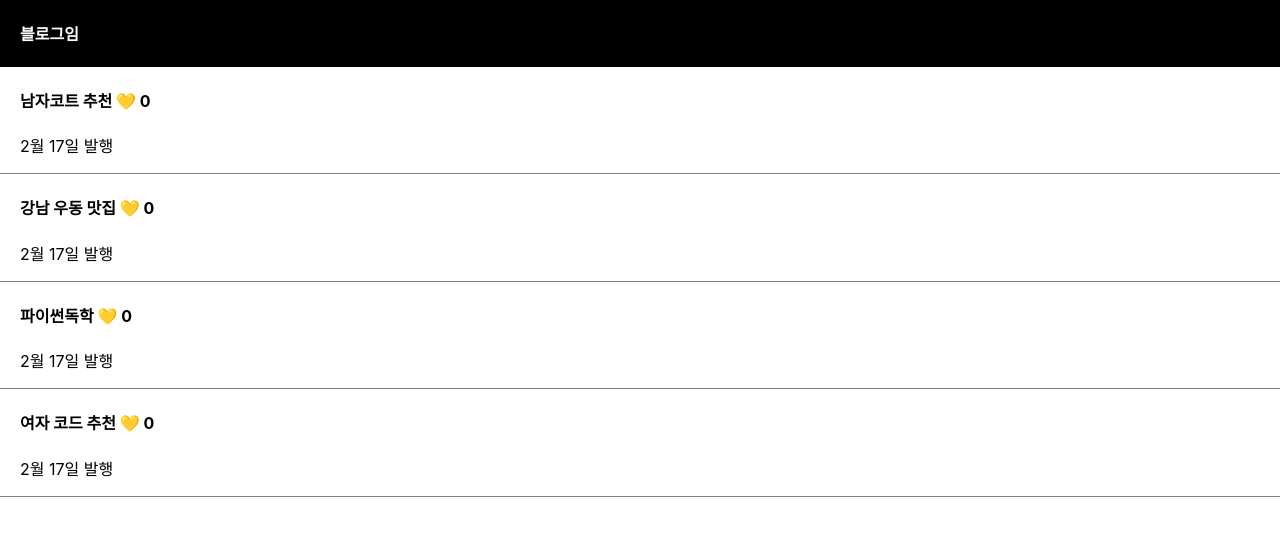
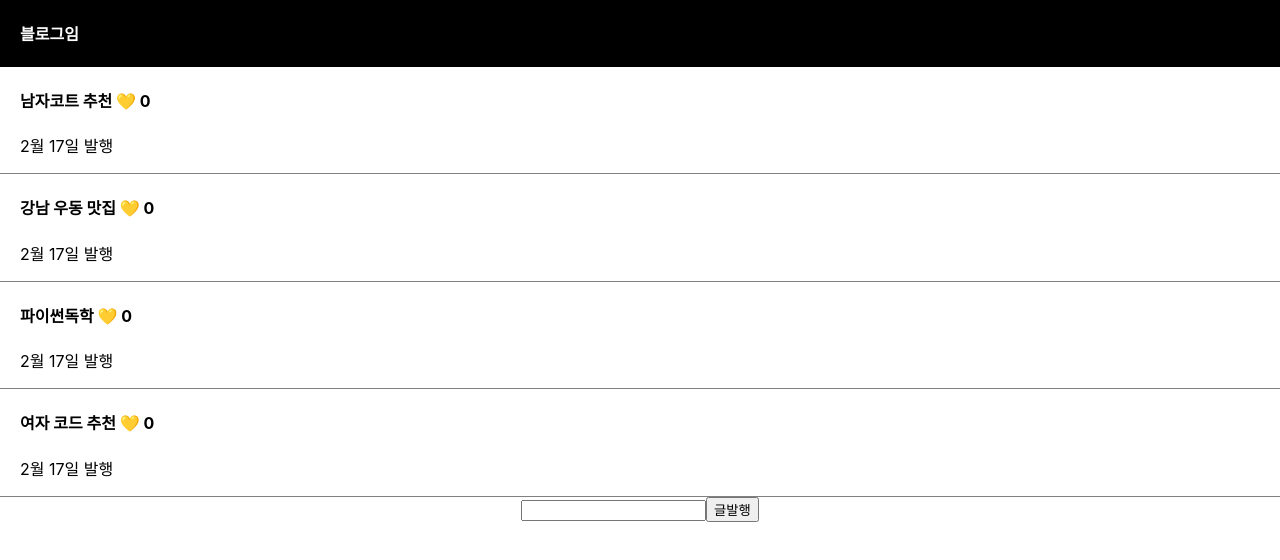
Before and after one commit to parkjooyoung0608/codingApple, a React (Create React App) app: page / in a window 1280 px wide. Shown: the top 560 px of the page. Built offline with nearby package versions, Linux system fonts and the light colour scheme.

Commit message:
숙제: 블로그 글발행 기능 추가

```diff
--- a/src/App.js
+++ b/src/App.js
@@ -7,6 +7,7 @@ function App() {
   let [modal, setModal] = useState(false)
   let [따봉, 따봉변경] = useState([0,0,0,0])
   let [title, setTitle] = useState(1)
+  let [입력값, 입력값변경] = useState('')
 
   return (
     <div className="App">
@@ -31,25 +32,39 @@ function App() {
         </div> */}
 
         {
-          modal === true ? <Modal title={title} 글제목={글제목} 글제목변경={글제목변경}/> : null
-        }
-
-        {
           글제목.map(function(a, i){
             return(
               <div className='list' key={i}>
                 <h4 onClick={ () => {setModal(!modal); setTitle(i)} }>{ a }
-                  <span onClick={()=>{
+                  <span onClick={(e)=>{
+                    e.stopPropagation();
                     let copy = [...따봉];
                     copy[i] = copy[i] + 1;
                     따봉변경(copy)
                   }}> 💛</span> {따봉[i]}
                 </h4>
                 <p>2월 17일 발행</p>
+
               </div>
             )
           })
+        }
 
+
+        <input onChange={ (e)=>{
+            입력값변경(e.target.value);
+            // console.log(입력값)
+        } }/>
+
+        <button onClick={()=>{
+            let copy = [...글제목] // 글제목 copy
+            copy.unshift(입력값); // copy 맨 처음에 유저가 입력한 값 추가
+            글제목변경(copy)
+        }}>글발행</button>
+
+
+        {
+          modal === true ? <Modal title={title} 글제목={글제목} 글제목변경={글제목변경}/> : null
         }
 
     </div>
```
